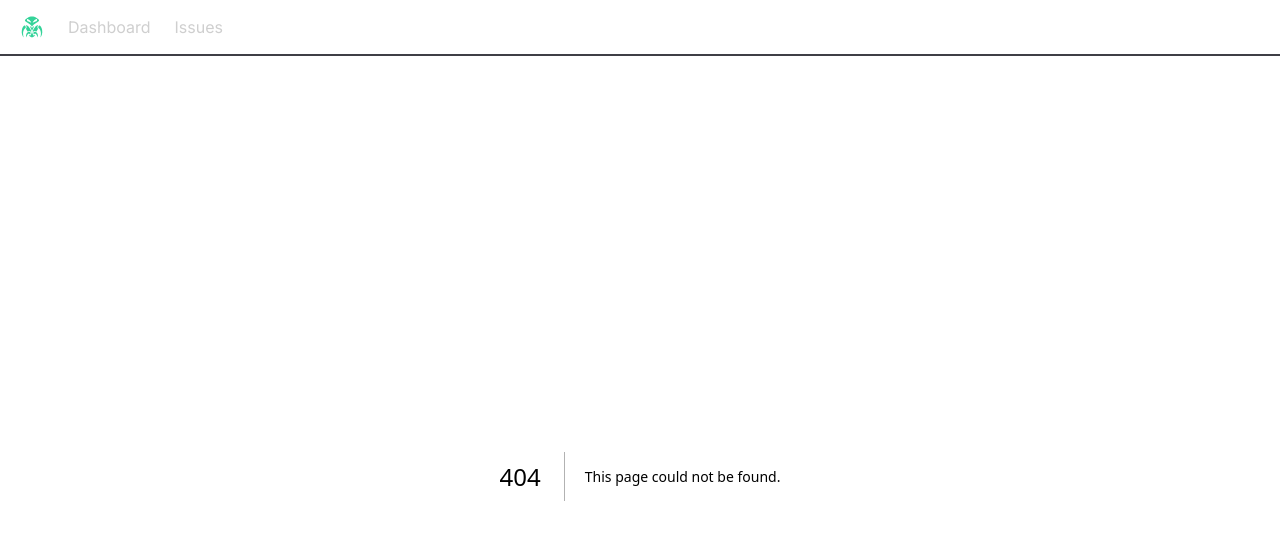
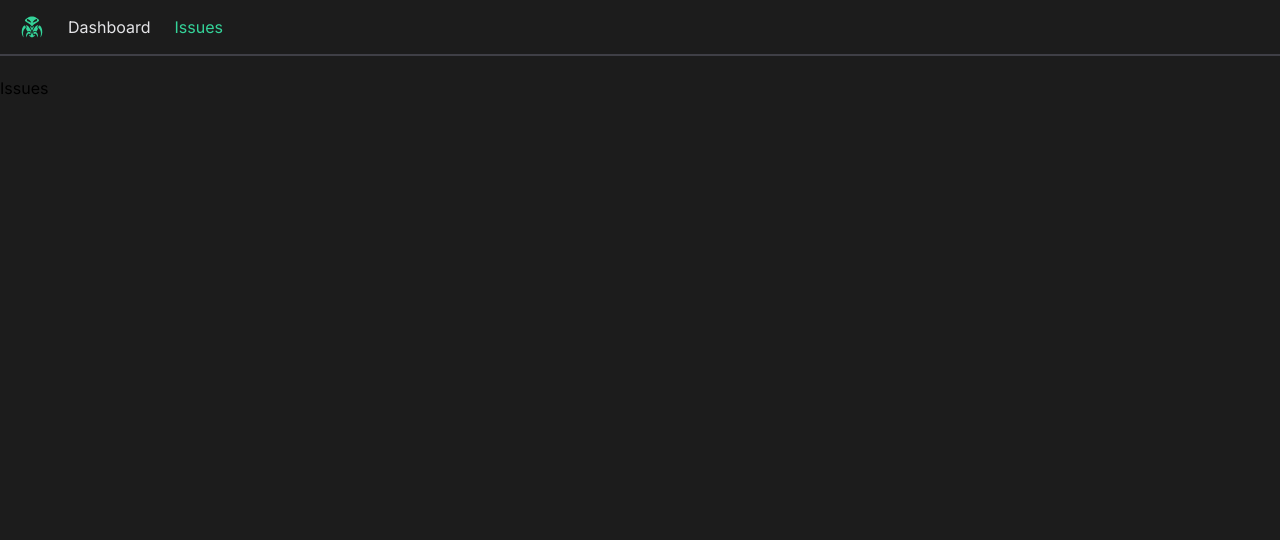
Before and after one commit to thitiphongD/daew-next, a Next.js app: page /issues in a window 1280 px wide. Before the commit this address had no page. Shown: the top 540 px of the page. Built offline with nearby package versions, Linux system fonts and the light colour scheme.

Commit message:
active link navbar

```diff
--- a/src/app/components/Navbar.tsx
+++ b/src/app/components/Navbar.tsx
@@ -1,8 +1,11 @@
+"use client";
 import Link from "next/link";
+import { usePathname } from "next/navigation";
 import React from "react";
 import { GiAlienBug } from "react-icons/gi";
 
 const Navbar: React.FC = () => {
+  const currentpath = usePathname();
   const links = [
     { label: "Dashboard", href: "/dashboard" },
     { label: "Issues", href: "/issues" },
@@ -15,15 +18,15 @@ const Navbar: React.FC = () => {
       <ul className="flex space-x-6">
         {links.map((link) => (
           <Link key={link.href} href={link.href}>
-            <li>{link.label}</li>
+            <li
+              className={`${
+                link.href === currentpath ? "text-emerald-400" : "text-zinc-200"
+              }`}
+            >
+              {link.label}
+            </li>
           </Link>
         ))}
-        {/* <li>
-          <Link href={`#`}>Dashboard</Link>
-        </li>
-        <li>
-          <Link href={`#`}>Issue</Link>
-        </li> */}
       </ul>
     </nav>
   );
--- /dev/null
+++ b/src/app/dashboard/page.tsx
@@ -0,0 +1,9 @@
+import React from "react";
+
+type Props = {};
+
+const Dashboard = (props: Props) => {
+  return <div>Dashboard</div>;
+};
+
+export default Dashboard;
--- /dev/null
+++ b/src/app/issues/page.tsx
@@ -0,0 +1,7 @@
+import React from "react";
+
+const Issues = () => {
+  return <div>Issues</div>;
+};
+
+export default Issues;
```
